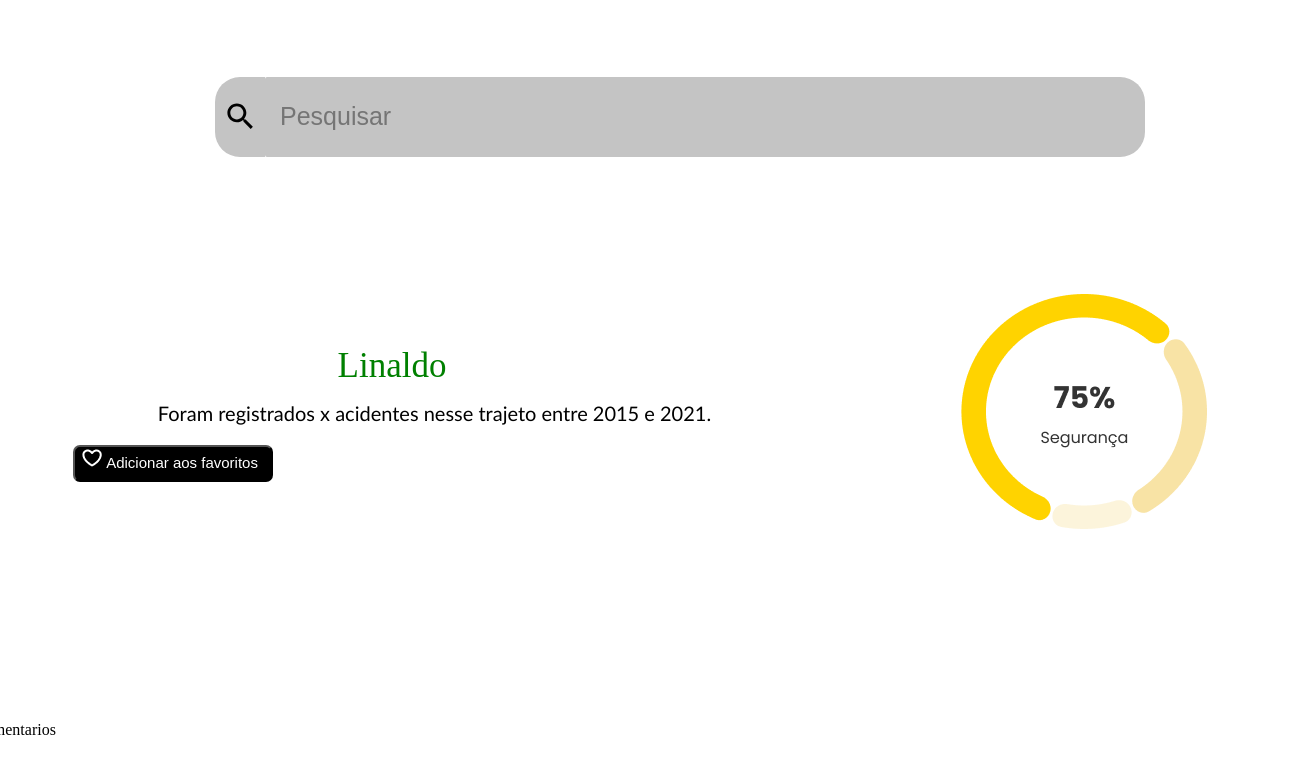
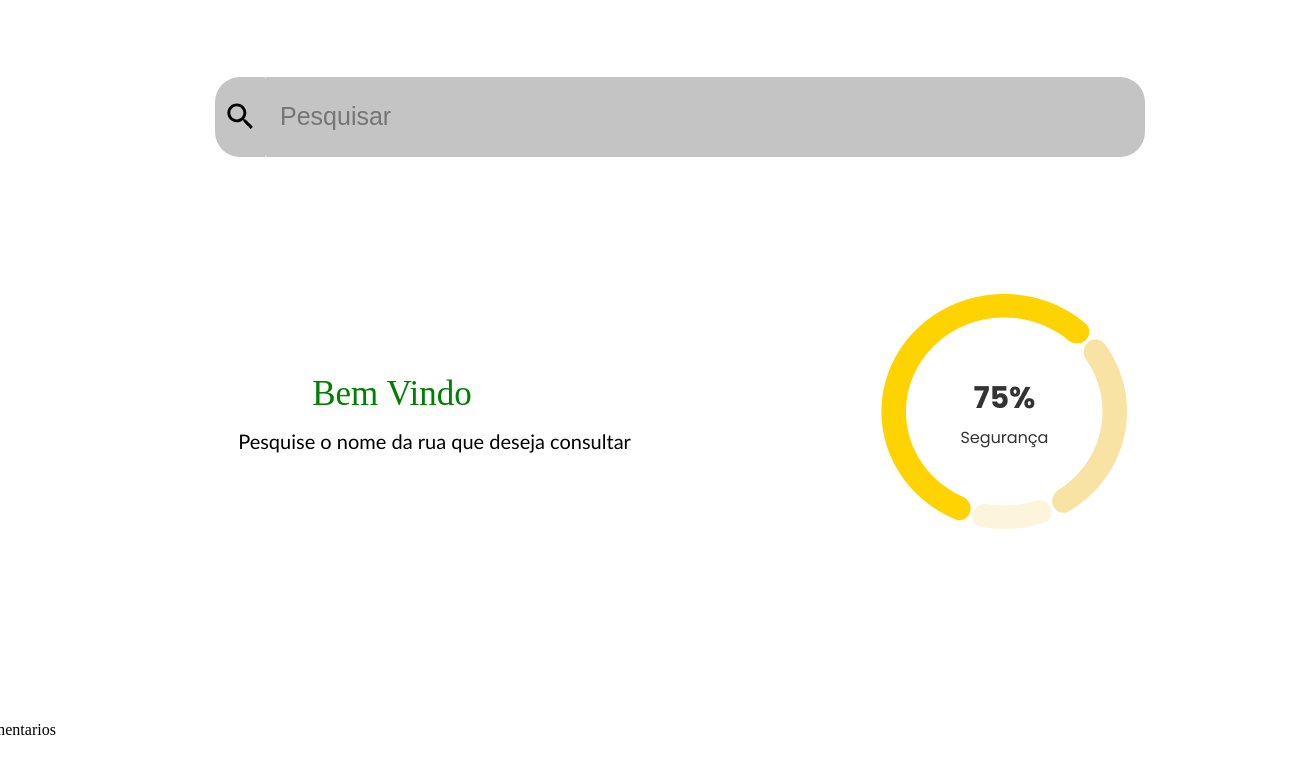
Before and after one commit to isadoratavare/transitei, a React (Create React App) app: page / in a window 1280 px wide. Shown: the top 774 px of the page, 1306 px wide, since content can reach past the window. Built offline with nearby package versions, Linux system fonts and the light colour scheme.

Commit message:
Mlehoria estrutural

```diff
--- /dev/null
+++ b/src/Components/DefinicaoRua/DefinicaoRua.css
@@ -0,0 +1,61 @@
+.page {
+    min-height: 100vh;
+    display: flex;
+    flex-direction: column;
+    text-align: center;
+    align-items: center;
+    justify-content: space-around;
+}
+.App {
+    display: flex;
+    align-items: center;
+    flex-direction: column;
+    font-family: "Nunito", sans-serif;
+  }
+
+.security {
+    display: flex;
+    align-items: center;
+    align-content: center;
+    color: green;
+    font-family:'Times New Roman', Times, serif;
+    font-size: 35px;
+}
+
+.status {
+    margin-left: 85px;
+    font-size: 20px;
+    color: black;
+    font-family: 'Gill Sans', 'Gill Sans MT', Calibri, 'Trebuchet MS', sans-serif;
+    margin-top: 15px;
+}
+
+.heart{
+    margin-right: 160px;
+}
+.fav-button{
+    margin-right: 220px;
+    margin-top: 20px;
+    border-radius: 7px;
+    height: 37px;
+    width: 200px;
+    font-size: 15px;
+    display: flex;
+    flex-direction: row;
+    background-color: black;
+    color:rgb(255, 255, 255)
+
+}
+
+.img-bola{
+    margin-left: 250px
+}
+.comments {
+    margin-right: 1250px;
+    margin-top: 50px;
+}
+
+.banner {
+    display: flex;
+    align-items: center;
+}
--- /dev/null
+++ b/src/Components/DefinicaoRua/DefinicaoRua.js
@@ -0,0 +1,79 @@
+import React, { Component } from "react";
+import BookData from "../../data/Data.json"
+import SearchBar from "../SearchBar/SearchBar";
+import grafico from '../../Components/images/grafico.png';
+import icon from "../../Components/images/icon.png"
+
+class DefinicaoRua extends Component {
+
+    constructor() {
+        super();
+        this.state = {
+            ruas: BookData,
+            RuaSelecionada: {}
+        }
+    }
+    OnRuaSelecionada = (event) => {
+        console.log(Object.keys(this.state.RuaSelecionada))
+        this.setState({ RuaSelecionada: event })
+
+    }
+    render() {
+        const ruaPerigosa = "Esta rua é considerada perigosa";
+
+        const ruaSegura = "Esta rua é considerada segura";
+
+        const ruaRegular = "Esta rua é considerada regular";
+
+        const rua = this.state.RuaSelecionada
+
+        return (
+            <div className="page">
+                <SearchBar data={BookData} OnSelected={this.OnRuaSelecionada} />
+                {(Object.keys(rua).length === 0) ? (
+                    <section className="banner">
+                        <div className="security">
+                            <div className="security-status">Bem Vindo
+                                <div className="status">Pesquise o nome da rua que deseja consultar</div>
+
+                            </div>
+                        </div>
+                        <div className="img-bola">
+                            <img src={grafico} alt="grafico" />
+                        </div>
+                    </section>) : (
+                    <section className="banner">
+                        <div className="security">
+                            <div className="security-status" style={{ color: rua.perigo >= 75 ? "green" : rua.perigo < 75 && rua.perigo >= 45 ? "yellow" : "red" }}>{rua.perigo >= 75 ? ruaSegura : rua.perigo < 75 && rua.perigo >= 45 ? ruaRegular : ruaPerigosa}
+                                <div className="status" >Foram registrados {rua.perigo} acidentes nesse trajeto entre 2015 e 2021.</div>
+                                <button className="fav-button">
+                                    <div>
+                                        <img src={icon} alt="coração" />
+                                        <div2 className="buttom-text"> Adicionar aos favoritos</div2>
+                                    </div>
+                                </button>
+                            </div>
+                        </div>
+                        <div className="img-bola">
+                            <img src={grafico} alt="grafico" />
+                        </div>
+                    </section>
+                )
+
+                }
+
+
+
+
+                <div class="comments">
+                    Comentarios
+                </div>
+            </div>
+        )
+
+
+    }
+}
+
+
+export default DefinicaoRua;
--- a/src/Components/SearchBar/SearchBar.js
+++ b/src/Components/SearchBar/SearchBar.js
@@ -2,8 +2,9 @@ import React, { useState } from "react";
 import "./SearchBar.css";
 import SearchIcon from "@material-ui/icons/Search";
 import CloseIcon from "@material-ui/icons/Close";
+import BookData from "../../data/Data.json"
 
-function SearchBar({ placeholder, data }) {
+function SearchBar({ data = BookData, OnSelected = {} }) {
   const [filteredData, setFilteredData] = useState([]);
   const [wordEntered, setWordEntered] = useState("");
 
@@ -29,7 +30,7 @@ function SearchBar({ placeholder, data }) {
   return (
     <div className="search">
       <div className="searchInputs">
-      <div className="searchIcon">
+        <div className="searchIcon">
           {filteredData.length === 0 ? (
             <SearchIcon />
           ) : (
@@ -38,17 +39,17 @@ function SearchBar({ placeholder, data }) {
         </div>
         <input
           type="text"
-          placeholder={placeholder}
+          placeholder={"Pesquisar"}
           value={wordEntered}
           onChange={handleFilter}
         />
 
       </div>
-      {filteredData.length != 0 && (
+      {filteredData.length !== 0 && (
         <div className="dataResult">
           {filteredData.slice(0, 15).map((value, key) => {
             return (
-              <a className="dataItem" href={value.link} target="_blank">
+              <a className="dataItem" key={key} href={value.link} target="_blank" onClick={()=>{OnSelected(value)}}>
                 <p>{value.nome} </p>
               </a>
             );
@@ -56,6 +57,8 @@ function SearchBar({ placeholder, data }) {
         </div>
       )}
     </div>
+
+
   );
 }
 
--- a/src/pages/search/index.js
+++ b/src/pages/search/index.js
@@ -1,22 +1,11 @@
 import * as React from 'react';
 import "./index.css";
-import SearchBar from "../../Components/SearchBar/SearchBar"
-import BookData from "../../data/Data.json"
-import Body from '../../Components/Body/index'
+import DefinicaoRua from '../../Components/DefinicaoRua/DefinicaoRua';
 
-export default function Search() {
-  const nome = "Linaldo"
-
+export default function App() {
     return (
-      <div className="page">
-        <div className="App">
-          <SearchBar placeholder="Pesquisar" data={BookData} />
-        </div>
-        <Body nome = {nome}/>
-
-        <div className="comments">
-          Comentarios
-        </div>
+      <div class="page">
+        <DefinicaoRua/>
       </div>
 
     );
```
